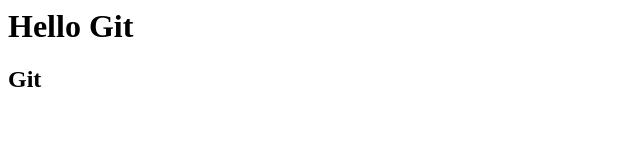
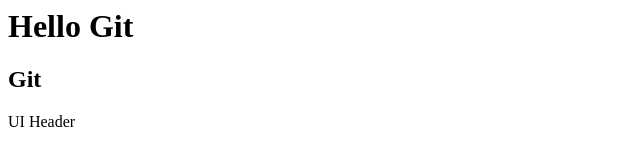
Before and after one commit to MuhammedSuhyle/MuhammedSuhyle, a plain HTML site: page index.html in a window 1280 px wide. Shown: the full height of the page, 0-640 px from the left. Drawn offline with Linux system fonts and the light colour scheme.

Commit message:
feat: add header to UI.

```diff
--- a/index.html
+++ b/index.html
@@ -4,3 +4,4 @@
 <h2>Git</h2>
 </body>
 </html>
+<header>UI Header</header>
```
